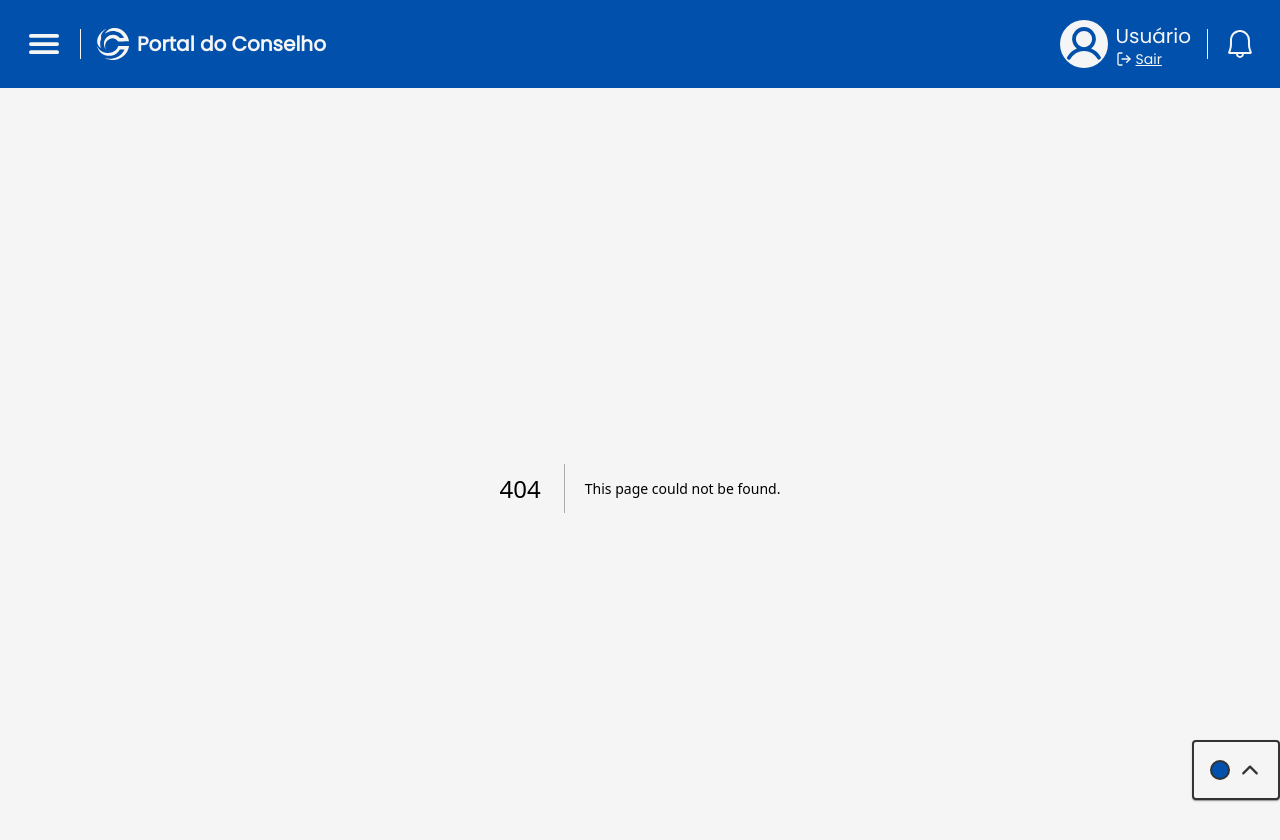
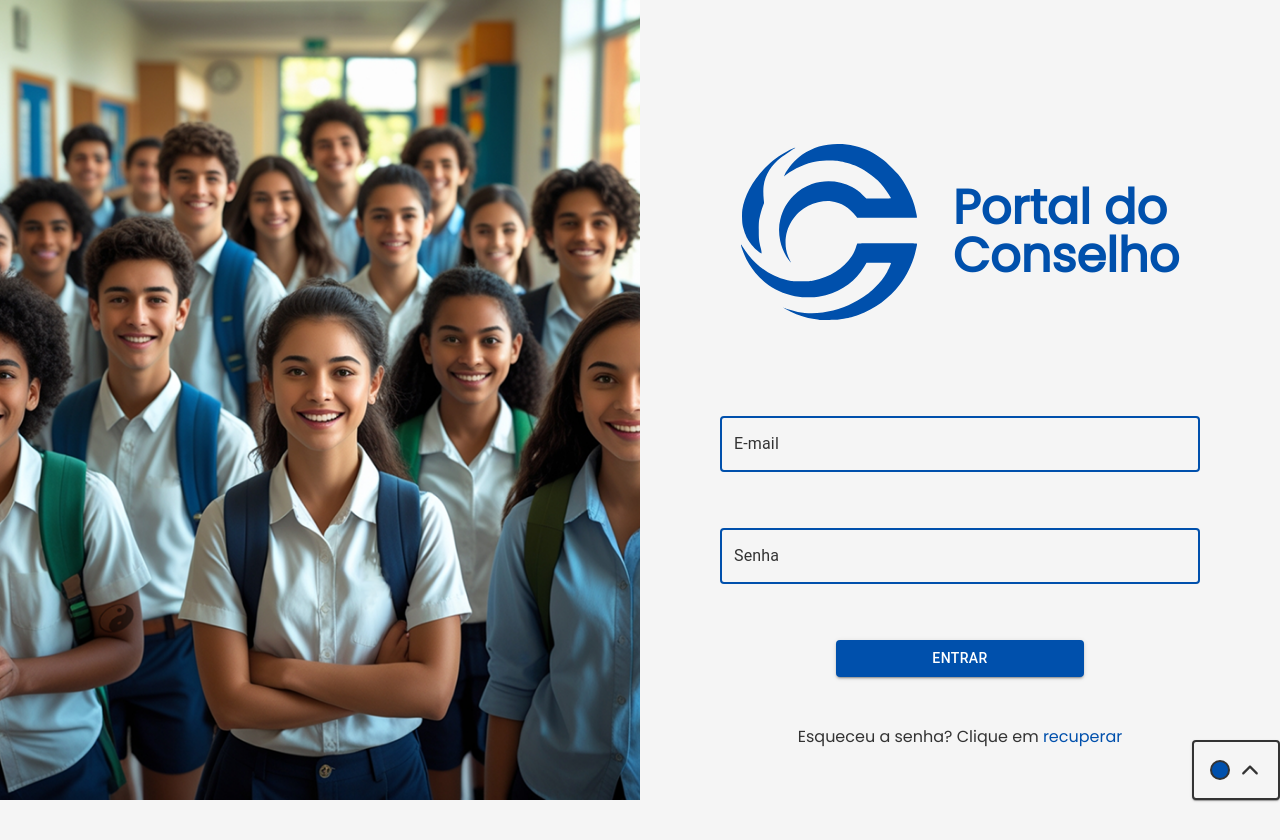
Before and after one commit to Hivqs79/Portal_do_Conselho, a Next.js app in the folder front/app/: page /login in a window 1280 px wide. Before the commit this address had no page. Shown: the top 840 px of the page. Built offline with nearby package versions, Linux system fonts and the light colour scheme.

Commit message:
:construction: feat: Initing login page

```diff
--- a/front/app/app/InnerLayout.tsx
+++ b/front/app/app/InnerLayout.tsx
@@ -1,12 +1,13 @@
-"use client"
+"use client";
 import DevPalleteChangerMenu from "@/components/DevPalleteChangerMenu";
 import Header from "@/components/Header";
 import { ThemeProviderContext, useThemeContext } from "@/hooks/useTheme";
 import { ThemeProvider } from "@mui/material";
+import { usePathname } from "next/navigation";
 import { ReactElement } from "react";
 
 export default function InnerLayout({ children }: { children: ReactElement }) {
-    return  (
+    return (
         <ThemeProviderContext>
             <CoreLayout>{children}</CoreLayout>
         </ThemeProviderContext>
@@ -15,14 +16,16 @@ export default function InnerLayout({ children }: { children: ReactElement }) {
 
 function CoreLayout({ children }: { children: ReactElement }) {
     const { theme, backgroundColor } = useThemeContext();
+    const pathname = usePathname();
+    const isLoginPage = pathname === "/login";
 
     return (
-      <ThemeProvider theme={theme}>
-        <body style={{backgroundColor: backgroundColor}}>
-          <Header variant="pedagogic"/>
-          {children}
-          <DevPalleteChangerMenu />
-        </body>
-      </ThemeProvider>
+        <ThemeProvider theme={theme}>
+            <body style={{ backgroundColor: backgroundColor }}>
+                {!isLoginPage && <Header variant="pedagogic" />}
+                {children}
+                <DevPalleteChangerMenu />
+            </body>
+        </ThemeProvider>
     );
 }
--- /dev/null
+++ b/front/app/app/login/page.tsx
@@ -0,0 +1,84 @@
+"use client";
+import { Box, Button, ButtonProps, darken, IconButton, InputAdornment, styled, TextField, TextFieldProps, Typography } from "@mui/material";
+import Image from "next/image";
+import loginImage from "@/assets/image_login.png";
+import { colors } from "@/theme/BrandColors";
+import LogoIcon from "@/components/LogoIcon";
+import { useState } from "react";
+import Icon from "@/components/Icon";
+import { FaRegEye, FaRegEyeSlash } from "react-icons/fa";
+
+const mode = localStorage.getItem("mode") || "light";
+
+const BlueTextField = styled(TextField)<TextFieldProps>(({ }) => ({
+    "& .MuiOutlinedInput-root": {
+      "& fieldset": {
+        borderColor: (mode == "light" ? colors.pallete.blue.primary : colors.pallete.blue.terciary),
+      },
+      "&:hover fieldset": {
+        borderColor: (mode == "light" ? colors.pallete.blue.primary : colors.pallete.blue.terciary),
+      },
+      "&.Mui-focused fieldset": {
+        borderColor: (mode == "light" ? colors.pallete.blue.primary : colors.pallete.blue.terciary),
+        boxShadow: '2px 2px 4px 1px' + (mode == "light" ? colors.pallete.blue.primary : colors.pallete.blue.terciary) + '77',
+      },
+    },
+    "& .MuiInputLabel-root": {
+      "&.Mui-focused": {
+        color: (mode == "light" ? colors.pallete.blue.primary : colors.pallete.blue.terciary),
+      },
+    },
+}));
+
+const BlueButton = styled(Button)<ButtonProps>(({ theme }) => ({
+    backgroundColor: colors.pallete.blue.primary,
+    color: theme.palette.getContrastText(colors.pallete.blue.primary),
+    "&:hover": {
+      backgroundColor: darken(colors.pallete.blue.primary, 0.2),
+    },
+  }));
+
+export default function Login() {
+    const [showPassword, setShowPassword] = useState(false);
+
+    return (
+        <Box className="flex flex-row">
+            <Box className="w-1/2 h-screen relative">
+                <Image src={loginImage} alt="Happy students looking forward to camera" fill objectFit="cover" className="w-[50%]" />
+                <div style={{ backgroundColor: colors.pallete.blue.primary }} className="absolute top-0 left-0 w-1/2"/>
+            </Box>
+            <Box className="relative w-1/2 my-36 top-0 right-0 flex flex-col justify-center items-center">
+                <Box className="flex flex-row items-center mb-24">
+                    <LogoIcon color={colors.pallete.blue.primary} className="w-44 h-44"/>
+                    <Typography variant="xl_text_bold" color={colors.pallete.blue.primary} className="!ml-9 !text-5xl">Portal do <br/>Conselho</Typography>
+                </Box>
+                <Box className="w-3/4 flex flex-col items-center">
+                    {/* <Typography variant="lg_text_bold" color={colors.pallete.blue.primary} className="!mb-4">Faça seu login</Typography> */}
+                    <BlueTextField label="E-mail" variant="outlined" className="w-full !mb-14"/>
+                    <BlueTextField
+                        label="Senha"
+                        type={showPassword ? 'text' : 'password'}
+                        variant="outlined"
+                        className="w-full !mb-14"
+                        endAdornment={
+                            <InputAdornment position="end">
+                              <IconButton
+                                aria-label={showPassword ? 'hide the password' : 'display the password'}
+                                onClick={() => setShowPassword(!showPassword)}
+                                edge="end"
+                              >
+                                <Icon IconPassed={showPassword ? FaRegEyeSlash : FaRegEye} />
+                              </IconButton>
+                            </InputAdornment>
+                          }
+                    />
+                    <BlueButton variant="contained" className="!mb-12 !px-24">Entrar</BlueButton>
+                    <Typography variant="md_text_regular" className="!mb-4">
+                        Esqueceu a senha? Clique em
+                        <span style={{color: (mode == "light" ? colors.pallete.blue.primary : colors.pallete.blue.secondary)}} className="cursor-pointer"> recuperar</span>
+                    </Typography>
+                </Box>
+            </Box>
+        </Box>
+    );
+}
--- a/front/app/hooks/useTheme.tsx
+++ b/front/app/hooks/useTheme.tsx
@@ -39,7 +39,8 @@ export const ThemeProviderContext = ({ children }: { children: ReactNode }) => {
   };
 
   const changeThemeMode = () => {
-    ThemeSettings.changeThemeMode();
+    const mode = ThemeSettings.changeThemeMode();
+    localStorage.setItem("mode", mode ? "dark" : "light");
     reloadTheme();
   };
 
--- a/front/app/theme/ThemeSettings.ts
+++ b/front/app/theme/ThemeSettings.ts
@@ -44,7 +44,16 @@ const blackColor = colors.blackColor;
 export default class ThemeSettings {
 
   public static getThemeMode(): "dark" | "light" {
+    const mode = localStorage.getItem("mode");
     const isDarkMode = document.documentElement.classList.contains('dark');
+    if (mode === "dark" && !isDarkMode) {
+      this.changeThemeMode();
+      return 'dark';
+    }
+    if (mode === "light" && isDarkMode) {
+      this.changeThemeMode();
+      return 'light';
+    }
     return isDarkMode ? 'dark' : 'light';
   };
 
```
Also changed, not shown: front/app/assets/image_login.png (added).
